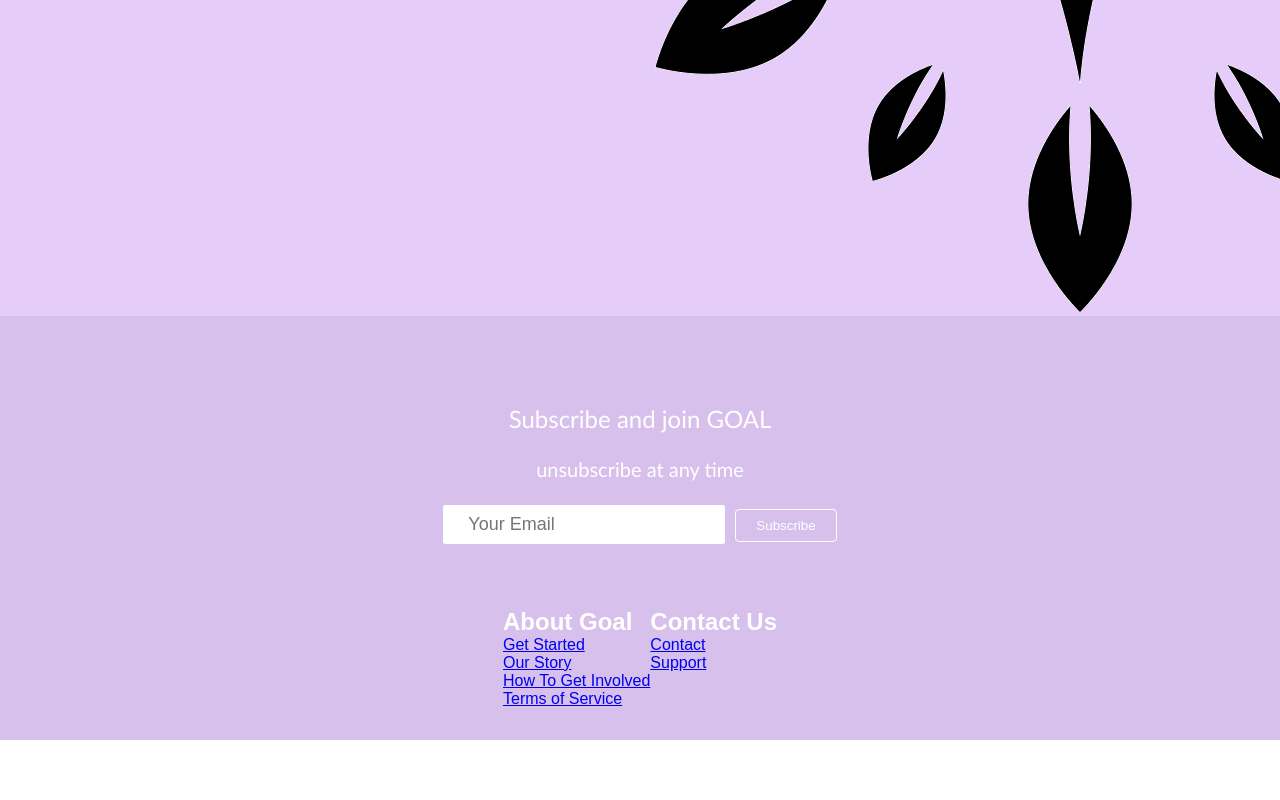
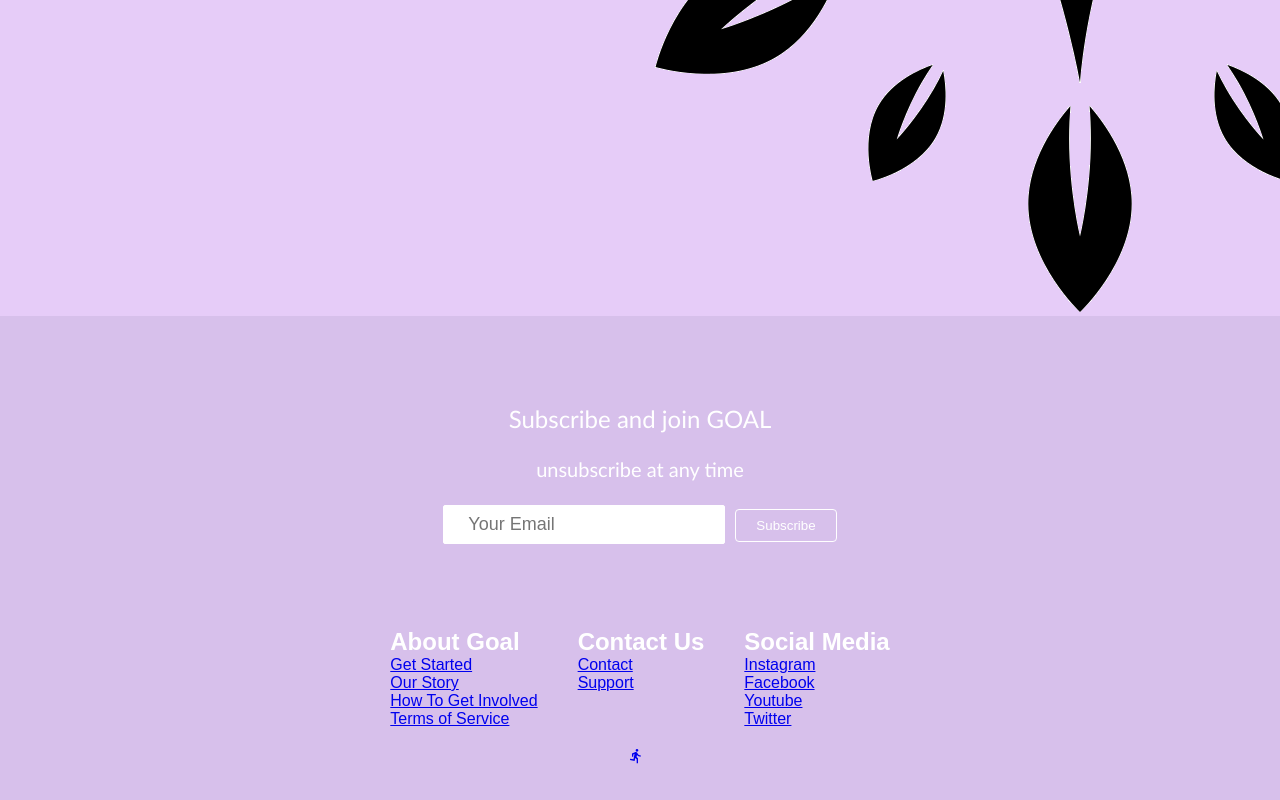
Before and after one commit to Coltthatcher/capstone, a React (Create React App) app: page /sign-up in a window 1280 px wide. Shown: the part 748-1548 px from the top of the page. Before the commit the page ends 1488 px from the top, so only its background shows below. Built offline with nearby package versions, Linux system fonts and the light colour scheme.

Commit message:
add goals icon to footer

```diff
--- a/src/components/pages/Footer/Footer.css
+++ b/src/components/pages/Footer/Footer.css
@@ -59,4 +59,8 @@
   display: flex;
   flex-direction: column;
   color: #fff;
+  align-items: flex-start;
+  margin: 20px;
+  text-align: left;
+  box-sizing: border-box;
 }
--- a/src/components/pages/Footer/Footer.js
+++ b/src/components/pages/Footer/Footer.js
@@ -49,8 +49,24 @@ function Footer() {
             <Link to='/'>Contact</Link>
             <Link to='/'>Support</Link>
           </div>
+          <div className="footer-link-links">
+            <h2>Social Media</h2>
+            <Link to='/'>Instagram</Link>
+            <Link to='/'>Facebook</Link>
+            <Link to='/'>Youtube</Link>
+            <Link to='/'>Twitter</Link>
+          </div>
         </div>
       </div>
+      <section className="socials">
+        <div className="social-wrap">
+          <div className="footer-logo">
+            <Link to='/' className="social-logo">
+              <MdDirectionsRun className="navbar-icon" />
+            </Link>
+          </div>
+        </div>
+      </section>
     </div>
 
 
```
